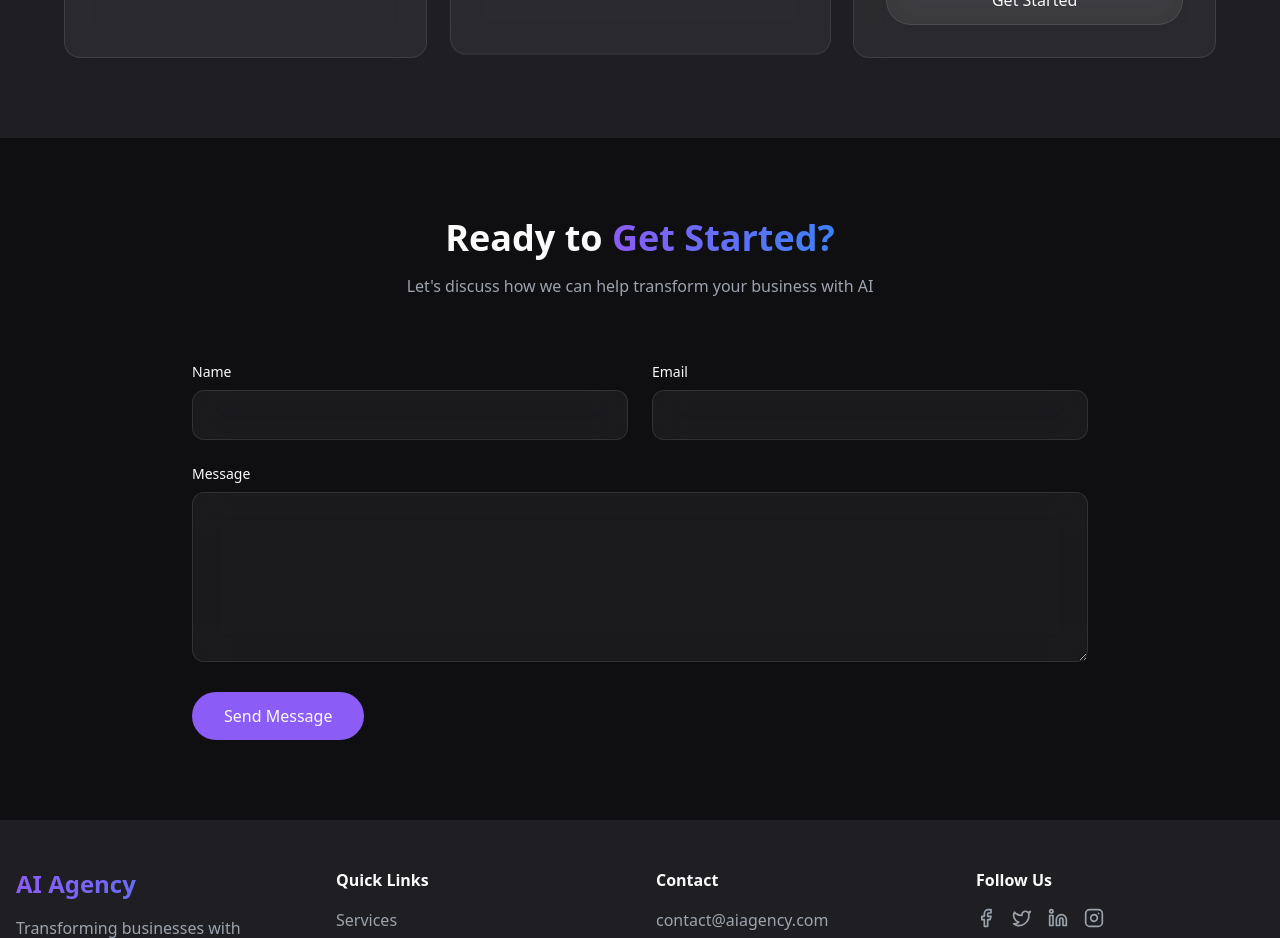
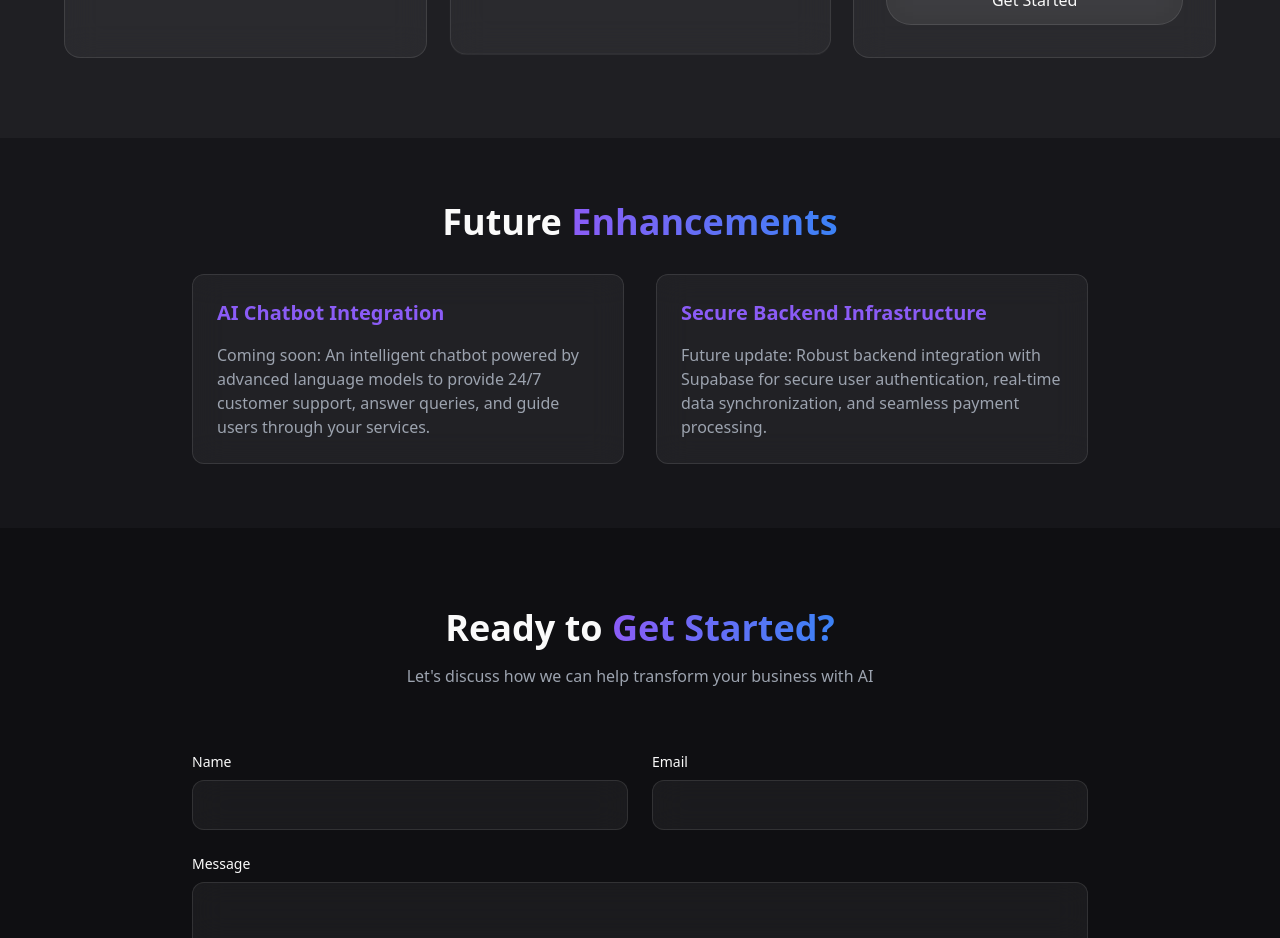
Before and after one commit to Sidh221/ai-ignite-lab, a React (Vite) app: page / in a window 1280 px wide. Shown: the part 2720-3658 px from the top of the page. Built offline with nearby package versions, Linux system fonts and the light colour scheme.

Commit message:
Add AI chatbot recommendation
Add a recommendation section to the website suggesting potential future AI chatbot and backend functionalities.

```diff
--- /dev/null
+++ b/src/components/RecommendationsSection.tsx
@@ -0,0 +1,36 @@
+
+const RecommendationsSection = () => {
+  return (
+    <section className="py-16 bg-dark-light/50">
+      <div className="container mx-auto px-4">
+        <h2 className="text-3xl md:text-4xl font-bold mb-8 text-center">
+          Future <span className="text-gradient">Enhancements</span>
+        </h2>
+        <div className="grid md:grid-cols-2 gap-8 max-w-4xl mx-auto">
+          <div className="glass-card p-6 rounded-xl">
+            <h3 className="text-xl font-semibold mb-4 text-primary">
+              AI Chatbot Integration
+            </h3>
+            <p className="text-gray-400">
+              Coming soon: An intelligent chatbot powered by advanced language models to
+              provide 24/7 customer support, answer queries, and guide users through
+              your services.
+            </p>
+          </div>
+          <div className="glass-card p-6 rounded-xl">
+            <h3 className="text-xl font-semibold mb-4 text-primary">
+              Secure Backend Infrastructure
+            </h3>
+            <p className="text-gray-400">
+              Future update: Robust backend integration with Supabase for secure user
+              authentication, real-time data synchronization, and seamless payment
+              processing.
+            </p>
+          </div>
+        </div>
+      </div>
+    </section>
+  );
+};
+
+export default RecommendationsSection;
--- a/src/pages/Index.tsx
+++ b/src/pages/Index.tsx
@@ -6,6 +6,7 @@ import TestimonialsSection from "@/components/TestimonialsSection";
 import PricingSection from "@/components/PricingSection";
 import ContactSection from "@/components/ContactSection";
 import Footer from "@/components/Footer";
+import RecommendationsSection from "@/components/RecommendationsSection";
 
 const Index = () => {
   return (
@@ -15,6 +16,7 @@ const Index = () => {
       <ServicesSection />
       <TestimonialsSection />
       <PricingSection />
+      <RecommendationsSection />
       <ContactSection />
       <Footer />
     </div>
```
